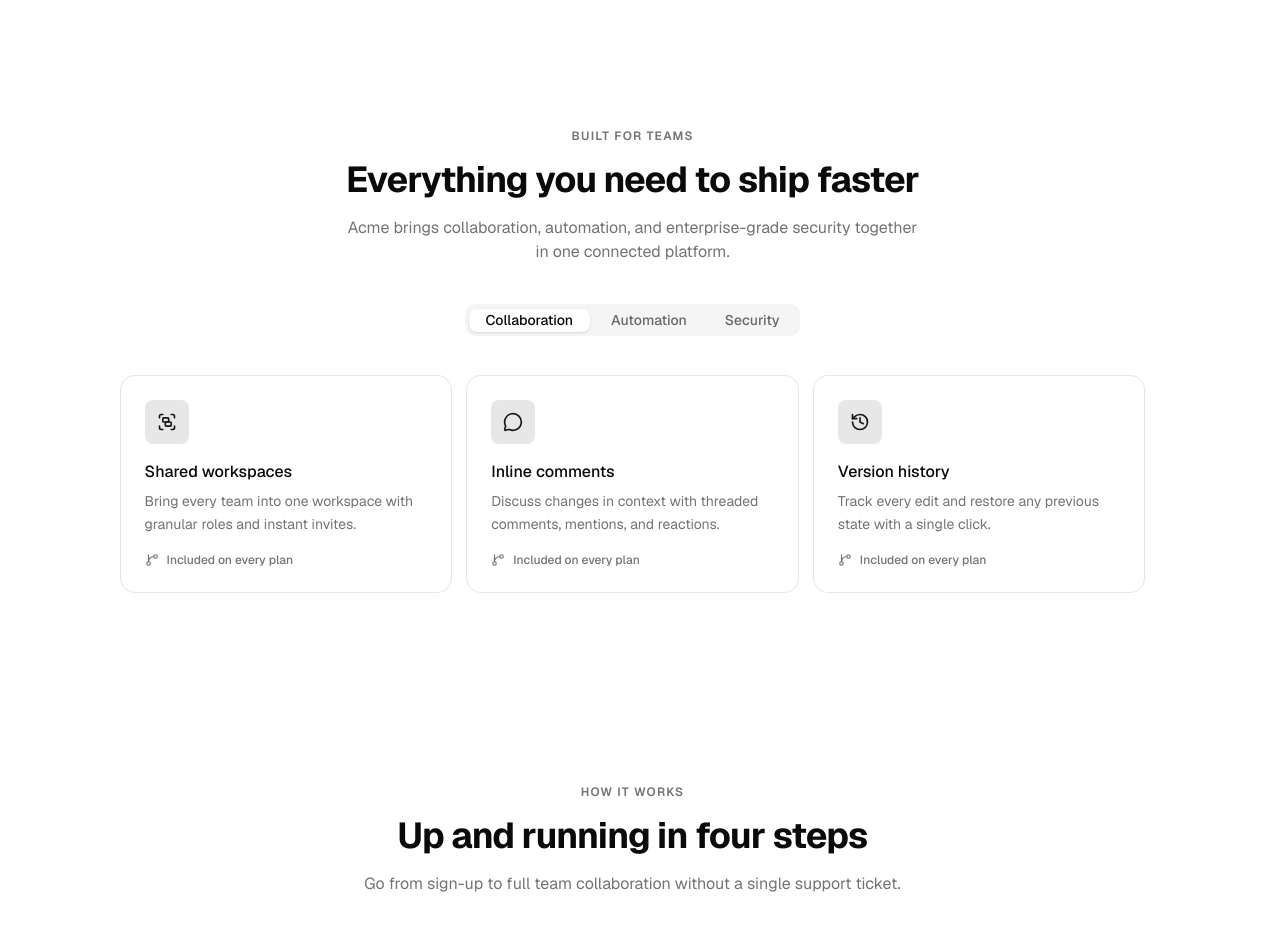
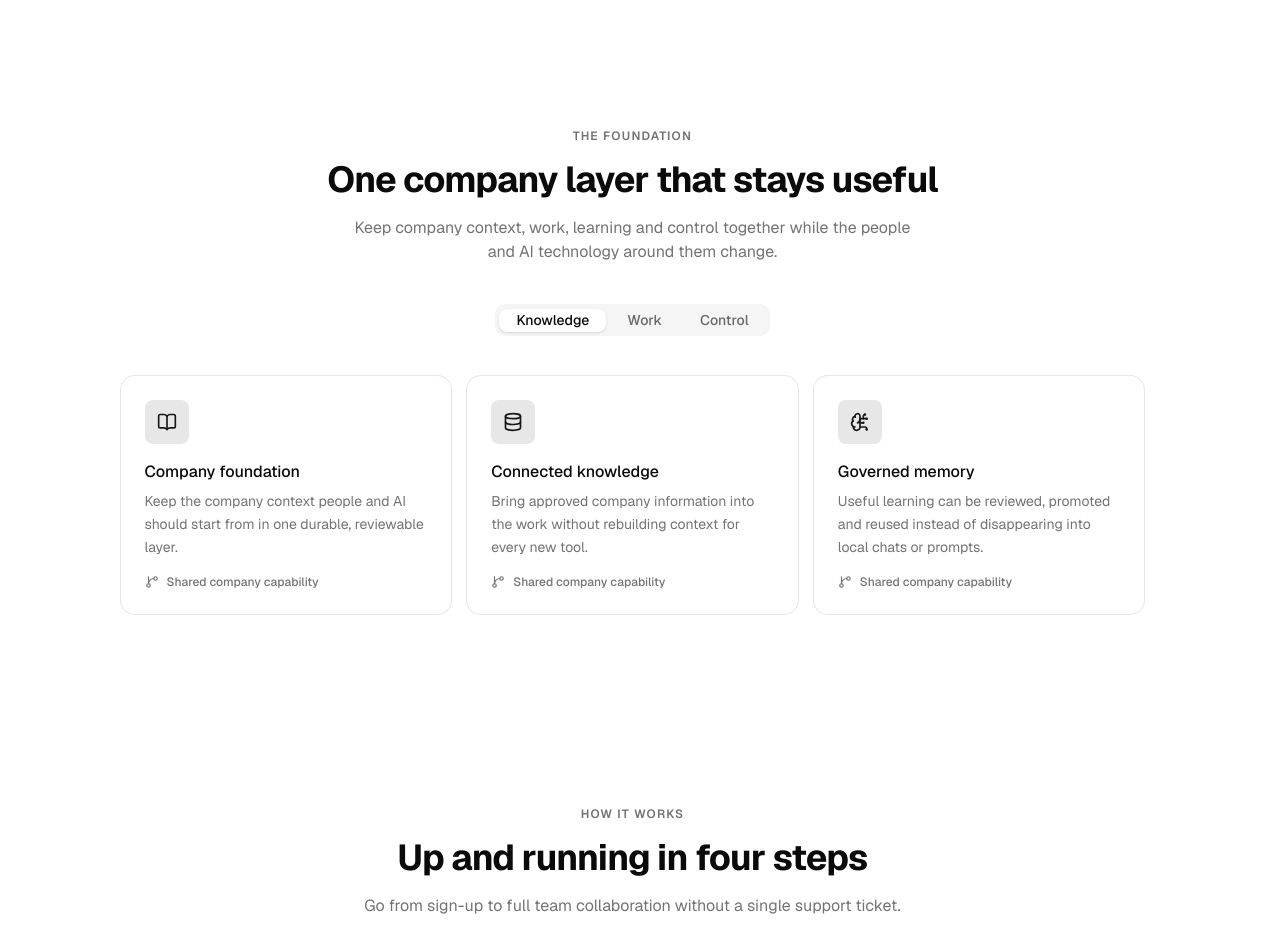
Before and after one commit to augustkring/humamap-preview, a Next.js app in the folder blentera-v2-final/: page / in a window 1280 px wide. Shown: the part 860-1785 px from the top of the page. Built offline with nearby package versions, Linux system fonts and the light colour scheme.

Commit message:
rebuild: map exact OSS feature tabs to BLENTERA foundation

```diff
--- a/blentera-v2-final/src/components/blentera/features.tsx
+++ b/blentera-v2-final/src/components/blentera/features.tsx
@@ -1,9 +1,17 @@
 import { Card } from "@/components/ui/card"
 import { Tabs, TabsContent, TabsList, TabsTrigger } from "@/components/ui/tabs"
 import { cn } from "@/lib/utils"
-import { Group, MessageCircle, History, Flashlight, Bot, Timer, ShieldCheck, Key, Fingerprint, GitBranch } from "lucide-react"
-
-type IconProps = { className?: string; size?: number | string }
+import {
+  BookOpen,
+  BrainCircuit,
+  Database,
+  Goal,
+  GitBranch,
+  Network,
+  ShieldCheck,
+  Key,
+  History,
+} from "lucide-react"
 
 type Feature = {
   icon: React.ComponentType<{ className?: string }>
@@ -19,92 +27,74 @@ type FeatureTab = {
 
 const TABS: FeatureTab[] = [
   {
-    value: "collaboration",
-    label: "Collaboration",
+    value: "knowledge",
+    label: "Knowledge",
     features: [
       {
-        icon: (p: IconProps) => (
-          <Group {...p} />
-        ),
-        title: "Shared workspaces",
+        icon: BookOpen,
+        title: "Company foundation",
         description:
-          "Bring every team into one workspace with granular roles and instant invites.",
+          "Keep the company context people and AI should start from in one durable, reviewable layer.",
       },
       {
-        icon: (p: IconProps) => (
-          <MessageCircle {...p} />
-        ),
-        title: "Inline comments",
+        icon: Database,
+        title: "Connected knowledge",
         description:
-          "Discuss changes in context with threaded comments, mentions, and reactions.",
+          "Bring approved company information into the work without rebuilding context for every new tool.",
       },
       {
-        icon: (p: IconProps) => (
-          <History {...p} />
-        ),
-        title: "Version history",
+        icon: BrainCircuit,
+        title: "Governed memory",
         description:
-          "Track every edit and restore any previous state with a single click.",
+          "Useful learning can be reviewed, promoted and reused instead of disappearing into local chats or prompts.",
       },
     ],
   },
   {
-    value: "automation",
-    label: "Automation",
+    value: "work",
+    label: "Work",
     features: [
       {
-        icon: (p: IconProps) => (
-          <Flashlight {...p} />
-        ),
-        title: "Visual workflows",
+        icon: Goal,
+        title: "Goal-aware work",
         description:
-          "Chain triggers and actions on a drag-and-drop canvas, no code required.",
+          "Keep tasks, projects and workflows connected to the outcomes the company is actually trying to achieve.",
       },
       {
-        icon: (p: IconProps) => (
-          <Bot {...p} />
-        ),
-        title: "Smart agents",
+        icon: Network,
+        title: "People + agent organisation",
         description:
-          "Let Acme agents triage requests, draft replies, and route work for you.",
+          "Give people and agents clear roles, ownership and delegation inside the same operating structure.",
       },
       {
-        icon: (p: IconProps) => (
-          <Timer {...p} />
-        ),
-        title: "Scheduled runs",
+        icon: GitBranch,
+        title: "Durable workflows",
         description:
-          "Queue recurring jobs down to the minute with built-in retries and alerts.",
+          "Run recurring work with state, retries, approvals and exception paths instead of fragile one-off automation.",
       },
     ],
   },
   {
-    value: "security",
-    label: "Security",
+    value: "control",
+    label: "Control",
     features: [
       {
-        icon: (p: IconProps) => (
-          <ShieldCheck {...p} />
-        ),
-        title: "SOC 2 Type II",
+        icon: Key,
+        title: "Permissions & approvals",
         description:
-          "Independently audited controls keep your data compliant and protected.",
+          "Keep identity, authority, budgets and human checkpoints outside the model and visible to the company.",
       },
       {
-        icon: (p: IconProps) => (
-          <Key {...p} />
-        ),
-        title: "SSO & SCIM",
+        icon: History,
+        title: "Evidence & audit",
         description:
-          "Provision users through SAML, OIDC, and automated directory sync.",
+          "Retain the operating evidence needed to understand what acted, what context was used and what happened.",
       },
       {
-        icon: (p: IconProps) => (
-          <Fingerprint {...p} />
-        ),
-        title: "Audit logging",
+        icon: ShieldCheck,
+        title: "Portable execution",
         description:
-          "Every action is timestamped, immutable, and exportable to your SIEM.",
+          "Change models, agents or runtimes without throwing away the company layer underneath them.",
       },
     ],
   },
@@ -112,25 +102,25 @@ const TABS: FeatureTab[] = [
 
 export default function Features() {
   return (
-    <section className="flex w-full items-center justify-center px-6 py-16 sm:py-24">
+    <section
+      id="product"
+      className="flex w-full items-center justify-center px-6 py-16 sm:py-24"
+    >
       <div className="mx-auto w-full max-w-5xl">
         <div className="flex flex-col items-center text-center">
           <span className="mb-4 block text-xs font-semibold tracking-widest text-muted-foreground uppercase">
-            Built For Teams
+            The foundation
           </span>
           <h2 className="font-heading text-3xl font-bold tracking-tight text-balance sm:text-4xl">
-            Everything you need to ship faster
+            One company layer that stays useful
           </h2>
           <p className="mt-4 max-w-xl text-pretty text-muted-foreground">
-            Acme brings collaboration, automation, and enterprise-grade security
-            together in one connected platform.
+            Keep company context, work, learning and control together while the
+            people and AI technology around them change.
           </p>
         </div>
 
-        <Tabs
-          defaultValue="collaboration"
-          className="mt-10 w-full items-center"
-        >
+        <Tabs defaultValue="knowledge" className="mt-10 w-full items-center">
           <TabsList className="h-auto flex-wrap gap-1 rounded-lg p-1">
             {TABS.map((tab) => (
               <TabsTrigger
@@ -172,7 +162,7 @@ export default function Features() {
                       </div>
                       <div className="mt-auto flex items-center gap-2 text-xs font-medium text-muted-foreground">
                         <GitBranch className="size-3.5" />
-                        Included on every plan
+                        Shared company capability
                       </div>
                     </Card>
                   )
```
